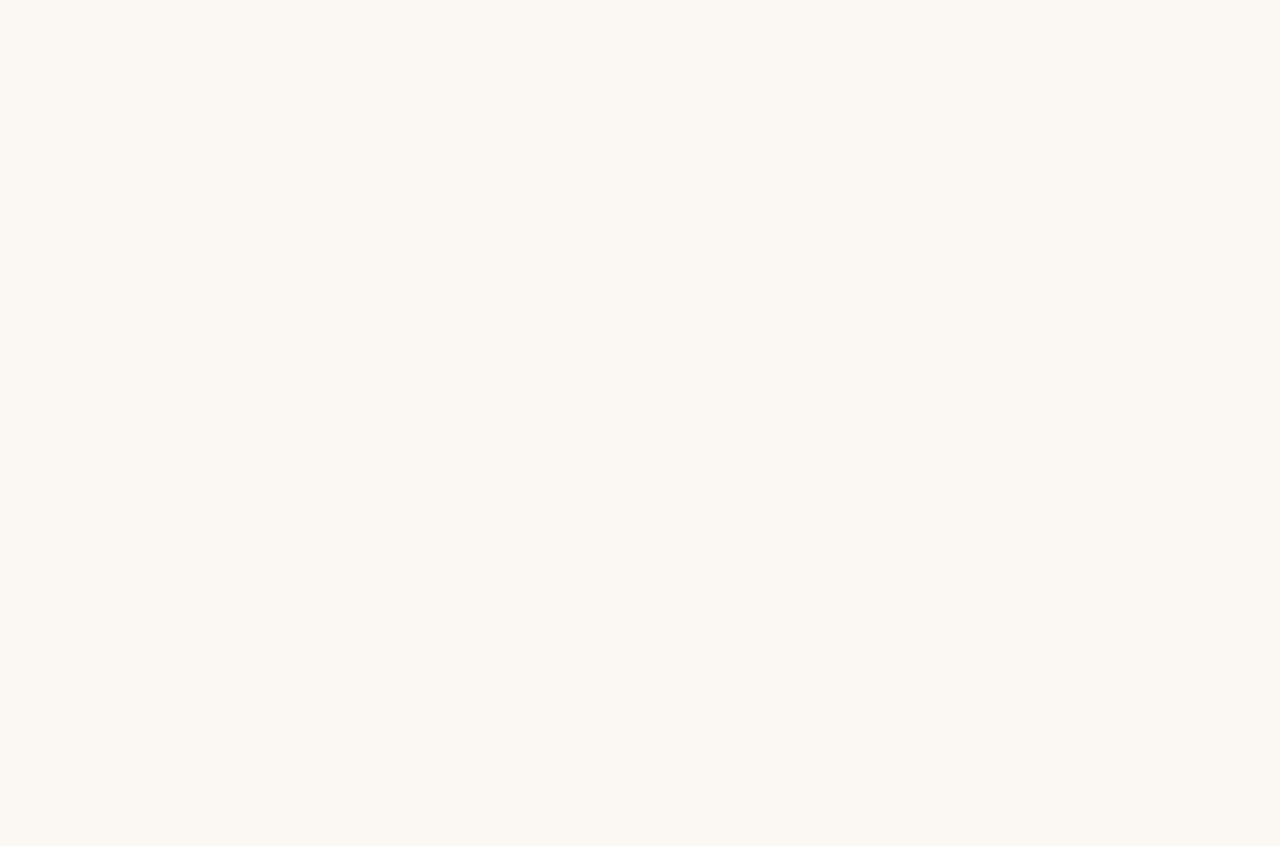
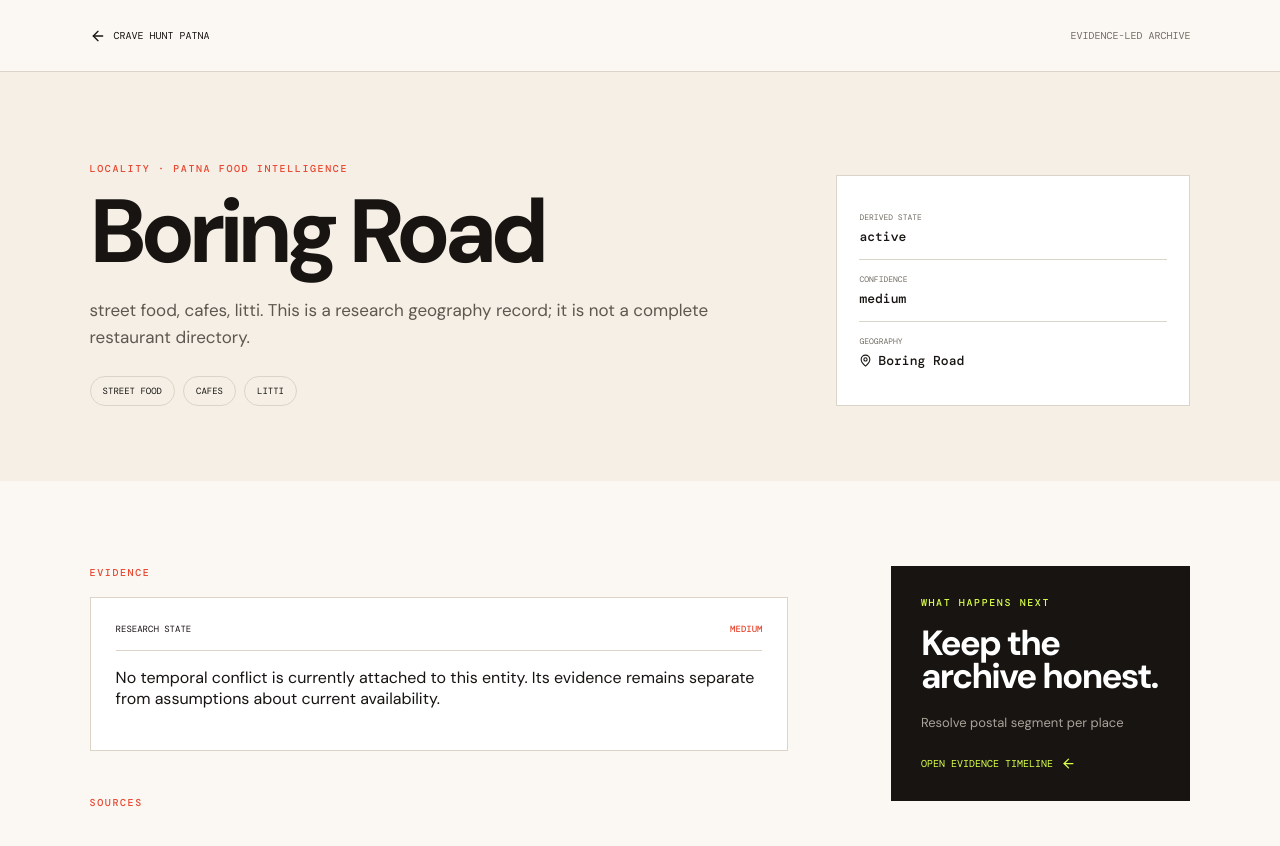
Before and after one commit to madebykraman/cravehuntpatna, a Next.js app: page /locality/boring-road in a window 1280 px wide. Before the commit this address had no page. Shown: the top 846 px of the page. Before the commit the page ends 800 px from the top, so only its background shows below. Built offline with nearby package versions, Linux system fonts and the light colour scheme; a web font is replaced by a local one.

Commit message:
feat: generate locality pages from atlas

```diff
--- a/app/locality/[slug]/page.tsx
+++ b/app/locality/[slug]/page.tsx
@@ -2,6 +2,7 @@ import { notFound } from "next/navigation";
 import EntityPage from "../../../components/EntityPage";
 import data from "../../../data/entity-pages.json";
 import timeline from "../../../data/evidence-timeline-surface.json";
+import atlas from "../../../data/atlas-surface.json";
 
-export function generateStaticParams(){ return data.localities.map((item)=>({slug:item.slug})); }
-export default async function LocalityPage({params}:{params:Promise<{slug:string}>}){ const {slug}=await params; const entity=data.localities.find((item)=>item.slug===slug); if(!entity) notFound(); return <EntityPage entity={entity} timeline={timeline.records}/>; }
+export function generateStaticParams(){ return [...data.localities.map((item)=>({slug:item.slug})), ...atlas.records.map((item)=>({slug:item.name.toLowerCase().replace(/[^a-z0-9]+/g,"-").replace(/(^-|-$)/g,"")}))]; }
+export default async function LocalityPage({params}:{params:Promise<{slug:string}>}){ const {slug}=await params; let entity=data.localities.find((item)=>item.slug===slug); if(!entity){ const item=atlas.records.find((record)=>record.name.toLowerCase().replace(/[^a-z0-9]+/g,"-").replace(/(^-|-$)/g,"")===slug); if(item){ entity={slug,name:item.name,type:"locality",state:item.status,confidence:item.pincode_confidence==="unverified"?"low":"medium",area:item.name,intro:`${item.signals.join(", ")}. This is a research geography record; it is not a complete restaurant directory.`,tags:item.signals,timeline_id:null,next:item.open,sources:[]}; }} if(!entity) notFound(); return <EntityPage entity={entity} timeline={timeline.records}/>; }
```
